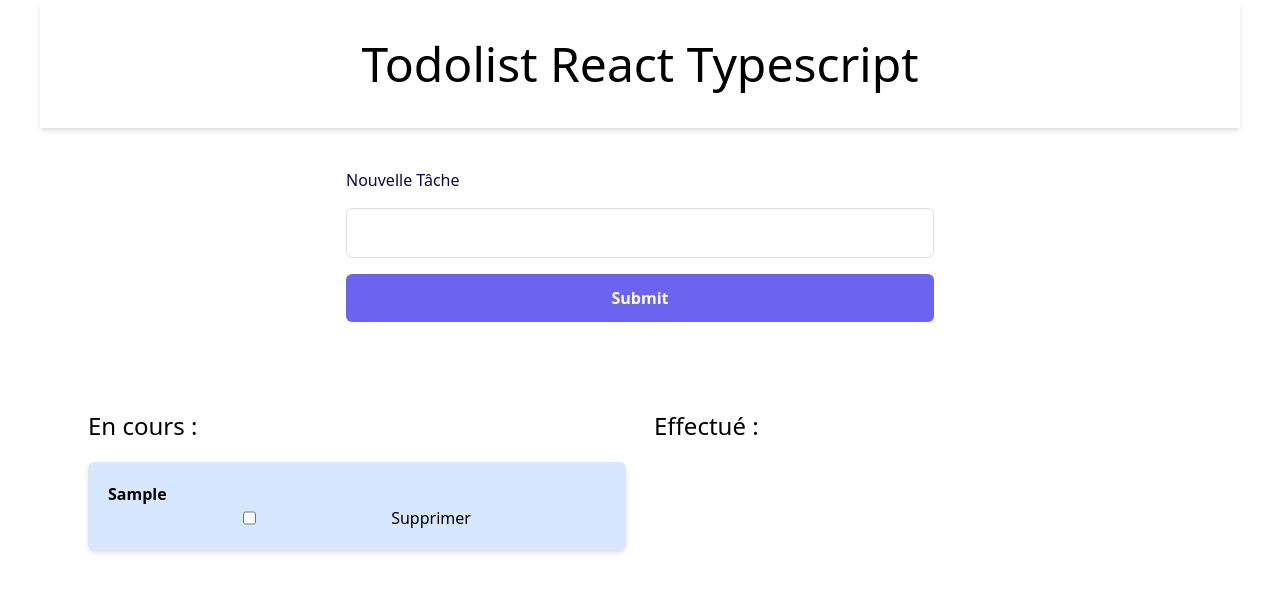
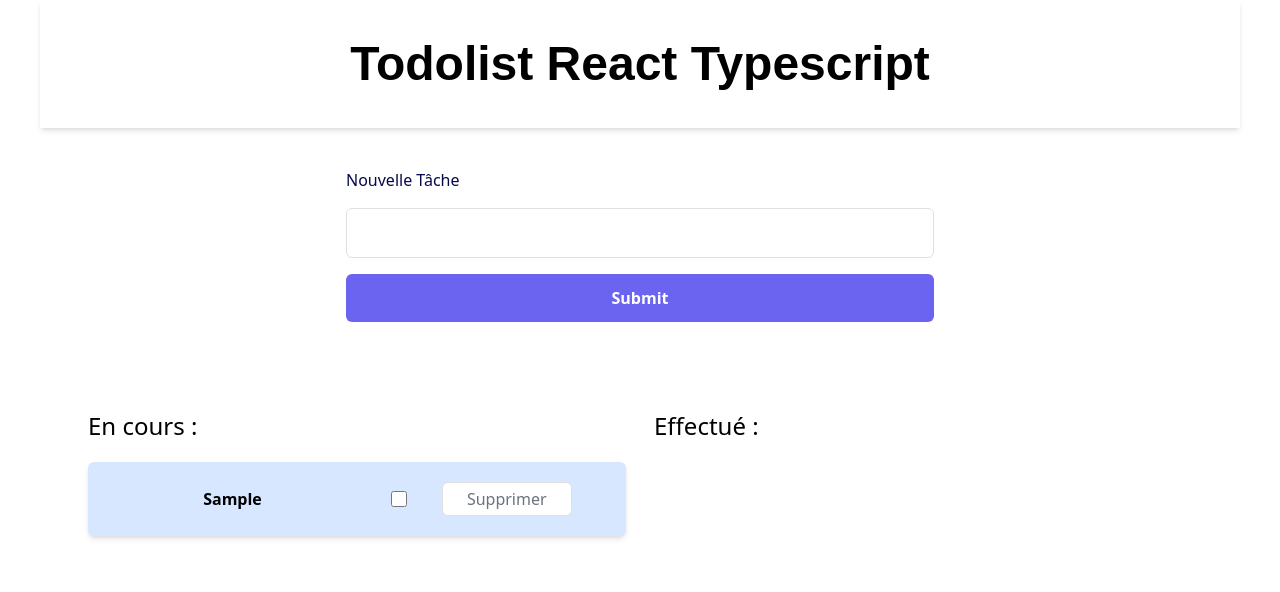
Before and after one commit to julien-go/React-TS-Todolist, a React (Vite) app: page / in a window 1280 px wide. Both pictures are taken after typing "Sample" into the empty fields and a click on the input "Submit". Shown: the top 592 px of the page. Built offline with nearby package versions, Linux system fonts and the light colour scheme.

Commit message:
style task

```diff
--- a/src/App.tsx
+++ b/src/App.tsx
@@ -29,7 +29,7 @@ function App() {
   return (
         <div className="App mr-10 ml-10">
           <header className='header sticky top-0 bg-white shadow-md flex items-center justify-center p-10'>
-            <h1 className='text-5xl bold'>Todolist React Typescript</h1>
+            <h1 className='font-sans text-5xl font-bold font-custom'>Todolist React Typescript</h1>
           </header>
           <AddTodo addTodo={addTodo}/>
           <List todos={todos} handleStatus={handleStatus} removeTodo={removeTodo}/>
--- a/src/List.tsx
+++ b/src/List.tsx
@@ -19,11 +19,13 @@ export const List =({todos, handleStatus, removeTodo}: Props)=> {
 				<h2 className='text-2xl bold'>En cours :</h2>
 				{todos.filter((e) => e.status === false).map((todo) => {
 					return (
-						<div key={todo.id} id={`${todo.id}`} className="p-5 flex flex-col justify-center hover:shadow-form rounded-md bg-[#D7E7FF] shadow-md hover:bg-[#D7D6FF]">
-							<p className="text-1xl font-bold break-words">{todo.task}</p>
-							<div className='flex justify-evenly'>
-								<input className='' type='checkbox' checked={todo.status} onChange={() => checkUncheck(todo.id)}/>
-								<button onClick={() => removeTodo(todo.id)}>Supprimer</button>
+						<div key={todo.id} id={`${todo.id}`} className="p-5 flex justify-center items-center hover:shadow-form rounded-md bg-[#D7E7FF] shadow-md hover:bg-[#D7D6FF]">
+							<div className='w-1/2 flex justify-evenly items-center'>
+								<p className="text-1xl font-bold break-words">{todo.task}</p>
+							</div>
+							<div className='w-1/2 flex justify-evenly items-center'>
+								<input className='w-4 h-4 text-blue-600 bg-gray-100 border-gray-300 rounded focus:ring-blue-500' type='checkbox' checked={todo.status} onChange={() => checkUncheck(todo.id)}/>
+								<button className="rounded-md border border-[#e0e0e0] bg-white py-1 px-6 text-base font-medium text-[#6B7280] outline-none focus:border-[#6A64F1] focus:shadow-md"onClick={() => removeTodo(todo.id)}>Supprimer</button>
 							</div>
 						</div>
 					)
@@ -34,11 +36,14 @@ export const List =({todos, handleStatus, removeTodo}: Props)=> {
 				<h2 className='text-2xl bold'>Effectué :</h2>
 				{todos.filter((e) => e.status === true).map((todo) => {
 						return (
-							<div key={todo.id} id={`${todo.id}`} className="p-5 flex flex-col justify-center hover:shadow-form rounded-md bg-[#D8FFCB] shadow-md hover:bg-[#D8FFDD]">
-								<p className="text-1xl font-bold break-words">{todo.task}</p>
-								<div className='flex justify-evenly'>
-									<input className='' type='checkbox' checked={todo.status} onChange={() => checkUncheck(todo.id)}/>
-									<button onClick={() => removeTodo(todo.id)}>Supprimer</button>
+							<div key={todo.id} id={`${todo.id}`} className="p-5 flex justify-center items-center hover:shadow-form rounded-md bg-[#D8FFCB] shadow-md hover:bg-[#D8FFDD]">
+
+								<div className='w-1/2 flex justify-evenly items-center'>
+									<p className="text-1xl font-bold break-words">{todo.task}</p>
+								</div>
+								<div className='w-1/2 flex justify-evenly items-center'>
+									<input className='w-4 h-4 text-blue-600 bg-gray-100 border-gray-300 rounded focus:ring-blue-500' type='checkbox' checked={todo.status} onChange={() => checkUncheck(todo.id)}/>
+									<button className="rounded-md border border-[#e0e0e0] bg-white py-1 px-6 text-base font-medium text-[#6B7280] outline-none focus:border-[#6A64F1] focus:shadow-md"onClick={() => removeTodo(todo.id)}>Supprimer</button>
 								</div>
 							</div>
 						)
--- a/src/index.css
+++ b/src/index.css
@@ -1,3 +1,4 @@
 @tailwind base;
 @tailwind components;
 @tailwind utilities;
+@import url("https://fonts.googleapis.com/css2?family=Poppins&display=swap")
--- a/tailwind.config.cjs
+++ b/tailwind.config.cjs
@@ -6,6 +6,9 @@ module.exports = {
   ],
   theme: {
     extend: {},
+    fontFamily: {
+      custom: ['Poppins', 'sans-serif'],
+    }
   },
   plugins: [],
 }
```
